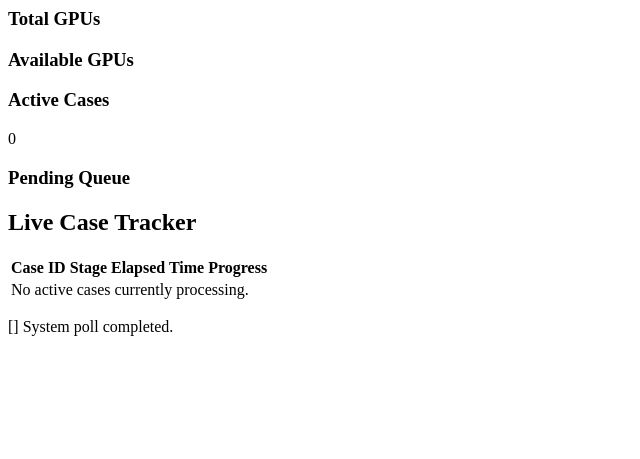
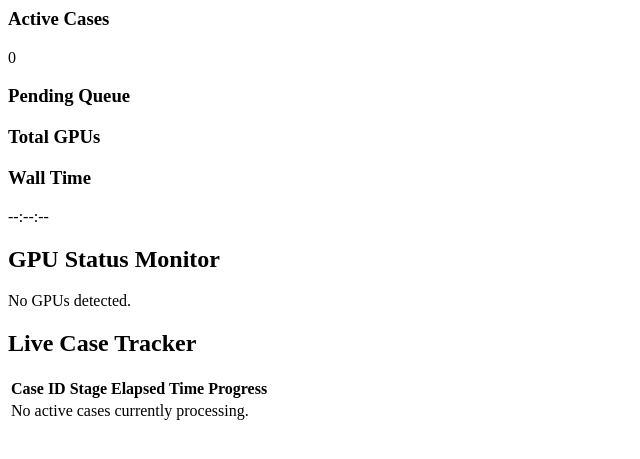
Before and after one commit to jokh38/mqi_communicator, a FastAPI app: template src/web/templates/workflow.html in a window 1280 px wide. Shown: the top 459 px of the page, without its empty margins (0-640 px from the left). Run offline with FastAPI, Linux system fonts and the light colour scheme; the template is opened without the code that fills it, so the values that code supplies are empty.

Commit message:
feat: add detailed GPU monitoring and UI logs
- Update `GpuResource` and DB to track `core_clock` metrics.
- Parse `core_clock` from `nvidia-smi` in `GpuMonitor`.
- Add a GPU Status Monitor grid layout and a digital Wall Time to the workflow tracker UI.
- Implement a new modal to view detailed workflow step logs (`modal_logs.html`).
- Group deliveries by day (`delivery_date`) in the Case Details view to see daily progress at a glance.

```diff
--- a/config/config.yaml
+++ b/config/config.yaml
@@ -67,7 +67,7 @@
   tz_hours: 9
 
 gpu:
-  gpu_monitor_command: "nvidia-smi --query-gpu=index,uuid,name,memory.total,memory.used,memory.free,temperature.gpu,utilization.gpu --format=csv,noheader,nounits"
+  gpu_monitor_command: "nvidia-smi --query-gpu=index,uuid,name,memory.total,memory.used,memory.free,temperature.gpu,utilization.gpu,clocks.gr --format=csv,noheader,nounits"
   monitor_interval: 10
   assignment_grace_period_seconds: 60
 
--- a/src/domain/models.py
+++ b/src/domain/models.py
@@ -80,6 +80,7 @@
     memory_free: int
     temperature: int
     utilization: int
+    core_clock: int
     status: GpuStatus
     assigned_case: Optional[str] = None
     last_updated: Optional[datetime] = None
--- a/src/ui/provider.py
+++ b/src/ui/provider.py
@@ -173,6 +173,7 @@
                 "memory_used": gpu.memory_used,
                 "memory_total": gpu.memory_total,
                 "utilization": gpu.utilization,
+                "core_clock": getattr(gpu, "core_clock", 0),
                 "temperature": gpu.temperature
             })
         return processed_gpus
--- a/src/web/app.py
+++ b/src/web/app.py
@@ -133,6 +133,28 @@
             },
         )
 
+    @app.get("/ui/logs/{case_id}", response_class=HTMLResponse)
+    async def log_modal(request: Request, case_id: str) -> HTMLResponse:
+        provider = _get_provider(request)
+        raw_case = provider.case_repo.get_case(case_id)
+        workflow_steps = provider.case_repo.get_workflow_steps(case_id)
+
+        case_display = None
+        if raw_case is not None:
+            # Reusing the existing data processor for cases
+            case_display = provider._process_cases_with_beams_data(
+                [{"case_data": raw_case, "beams": []}]
+            )[0]["case_display"]
+
+        return templates.TemplateResponse(
+            "modal_logs.html",
+            {
+                "request": request,
+                "case_display": case_display,
+                "workflow_steps": workflow_steps,
+            },
+        )
+
     @app.get("/ui/cases/{case_id}/details", response_class=HTMLResponse)
     async def case_details(request: Request, case_id: str) -> HTMLResponse:
         provider = _get_provider(request)
--- a/src/web/templates/base.html
+++ b/src/web/templates/base.html
@@ -51,5 +51,8 @@
         </div>
     </main>
 
+    <!-- Modal Container -->
+    <div id="modal-container"></div>
+
 </body>
 </html>
--- a/src/web/templates/workflow.html
+++ b/src/web/templates/workflow.html
@@ -1,73 +1,101 @@
-<div class="h-full flex flex-col space-y-6" hx-get="/ui/workflow" hx-trigger="every 3s" hx-swap="outerHTML">
-    <!-- Top Banner: System Metrics -->
-    <div class="grid grid-cols-4 gap-4">
-        <div class="bg-white p-4 rounded shadow border-l-4 border-blue-500">
-            <h3 class="text-sm text-gray-500 uppercase tracking-wide">Total GPUs</h3>
-            <p class="text-2xl font-bold">{{ stats.total_gpus }}</p>
+<div class="h-full flex flex-col space-y-4" hx-get="/ui/workflow" hx-trigger="every 3s [!document.getElementById('log-modal')]" hx-swap="outerHTML">
+    <!-- Top Banner: System Metrics & Wall Time -->
+    <div class="flex justify-between items-center bg-white p-4 rounded shadow border border-gray-200">
+        <div class="flex space-x-6">
+            <div>
+                <h3 class="text-xs text-gray-500 uppercase tracking-wide">Active Cases</h3>
+                <p class="text-xl font-bold text-gray-800">{{ cases|length }}</p>
+            </div>
+            <div>
+                <h3 class="text-xs text-gray-500 uppercase tracking-wide">Pending Queue</h3>
+                <p class="text-xl font-bold text-gray-800">{{ stats.get('pending', 0) }}</p>
+            </div>
+            <div>
+                <h3 class="text-xs text-gray-500 uppercase tracking-wide">Total GPUs</h3>
+                <p class="text-xl font-bold text-blue-600">{{ stats.total_gpus }}</p>
+            </div>
         </div>
-        <div class="bg-white p-4 rounded shadow border-l-4 border-green-500">
-            <h3 class="text-sm text-gray-500 uppercase tracking-wide">Available GPUs</h3>
-            <p class="text-2xl font-bold">{{ stats.available_gpus }}</p>
+        <div class="text-right">
+            <h3 class="text-xs text-gray-500 uppercase tracking-wide">Wall Time</h3>
+            <p class="text-2xl font-mono font-bold text-gray-700">
+                {{ stats.last_update.strftime('%H:%M:%S') if stats.last_update else '--:--:--' }}
+            </p>
         </div>
-        <div class="bg-white p-4 rounded shadow border-l-4 border-yellow-500">
-            <h3 class="text-sm text-gray-500 uppercase tracking-wide">Active Cases</h3>
-            <p class="text-2xl font-bold">{{ cases|length }}</p>
-        </div>
-        <div class="bg-white p-4 rounded shadow border-l-4 border-purple-500">
-            <h3 class="text-sm text-gray-500 uppercase tracking-wide">Pending Queue</h3>
-            <p class="text-2xl font-bold">{{ stats.get('pending', 0) }}</p>
+    </div>
+
+    <!-- GPU Grid -->
+    <div class="bg-white rounded shadow p-4 border border-gray-200">
+        <h2 class="text-sm font-semibold mb-3 text-gray-700 uppercase tracking-wide border-b pb-1">GPU Status Monitor</h2>
+        <div class="grid grid-cols-1 md:grid-cols-2 lg:grid-cols-4 gap-3">
+            {% for gpu in gpus %}
+                <div class="border rounded p-3 bg-gray-50 flex flex-col space-y-1 relative overflow-hidden">
+                    <!-- Status Indicator Line -->
+                    <div class="absolute top-0 left-0 w-1 h-full {% if gpu.status.value == 'assigned' %}bg-yellow-500{% elif gpu.status.value == 'idle' %}bg-green-500{% else %}bg-gray-400{% endif %}"></div>
+
+                    <div class="flex justify-between items-center ml-2">
+                        <span class="text-sm font-bold text-gray-800">GPU {{ gpu.gpu_index }}</span>
+                        <span class="text-xs font-semibold px-2 py-0.5 rounded-full {% if gpu.status.value == 'assigned' %}bg-yellow-100 text-yellow-800{% elif gpu.status.value == 'idle' %}bg-green-100 text-green-800{% else %}bg-gray-200 text-gray-800{% endif %}">
+                            {{ gpu.status.value }}
+                        </span>
+                    </div>
+                    <div class="ml-2 text-xs text-gray-600 grid grid-cols-2 gap-y-1 mt-1">
+                        <div><span class="text-gray-400">VRAM:</span> {{ gpu.memory_used }}/{{ gpu.memory_total }} MB</div>
+                        <div><span class="text-gray-400">Core:</span> {{ gpu.core_clock }} MHz</div>
+                        <div><span class="text-gray-400">Load:</span> {{ gpu.utilization }}%</div>
+                        <div><span class="text-gray-400">Temp:</span> {{ gpu.temperature }}°C</div>
+                    </div>
+                </div>
+            {% else %}
+                <div class="col-span-full text-center text-sm text-gray-500 py-2">No GPUs detected.</div>
+            {% endfor %}
         </div>
     </div>
 
     <!-- Active Pipeline Workspace -->
-    <div class="bg-white flex-grow rounded shadow p-6 flex flex-col overflow-hidden">
-        <h2 class="text-lg font-semibold mb-4 border-b pb-2">Live Case Tracker</h2>
+    <div class="bg-white flex-grow rounded shadow p-4 flex flex-col overflow-hidden border border-gray-200">
+        <h2 class="text-sm font-semibold mb-3 text-gray-700 uppercase tracking-wide border-b pb-1">Live Case Tracker</h2>
 
         <div class="flex-grow overflow-auto">
             <table class="min-w-full divide-y divide-gray-200">
-                <thead class="bg-gray-50 sticky top-0">
+                <thead class="bg-gray-50 sticky top-0 z-10">
                     <tr>
-                        <th class="px-6 py-3 text-left text-xs font-medium text-gray-500 uppercase tracking-wider">Case ID</th>
-                        <th class="px-6 py-3 text-left text-xs font-medium text-gray-500 uppercase tracking-wider">Stage</th>
-                        <th class="px-6 py-3 text-left text-xs font-medium text-gray-500 uppercase tracking-wider">Elapsed Time</th>
-                        <th class="px-6 py-3 text-left text-xs font-medium text-gray-500 uppercase tracking-wider">Progress</th>
+                        <th class="px-6 py-2 text-left text-xs font-medium text-gray-500 uppercase tracking-wider">Case ID</th>
+                        <th class="px-6 py-2 text-left text-xs font-medium text-gray-500 uppercase tracking-wider">Stage</th>
+                        <th class="px-6 py-2 text-left text-xs font-medium text-gray-500 uppercase tracking-wider">Elapsed Time</th>
+                        <th class="px-6 py-2 text-left text-xs font-medium text-gray-500 uppercase tracking-wider">Progress</th>
                     </tr>
                 </thead>
                 <tbody class="bg-white divide-y divide-gray-200">
                     {% for case in cases %}
                         {% set display = case.case_display %}
-                        <tr>
-                            <td class="px-6 py-4 whitespace-nowrap text-sm font-medium text-gray-900">{{ display.case_id }}</td>
-                            <td class="px-6 py-4 whitespace-nowrap text-sm text-gray-500">
-                                <span class="px-2 inline-flex text-xs leading-5 font-semibold rounded-full bg-blue-100 text-blue-800">
+                        <tr class="hover:bg-gray-50 transition-colors">
+                            <td class="px-6 py-3 whitespace-nowrap text-sm font-medium text-gray-900">{{ display.case_id }}</td>
+                            <td class="px-6 py-3 whitespace-nowrap text-sm text-gray-500">
+                                <button
+                                    hx-get="/ui/logs/{{ display.case_id }}"
+                                    hx-target="#modal-container"
+                                    class="px-2 py-1 inline-flex text-xs leading-5 font-semibold rounded-full bg-blue-100 text-blue-800 hover:bg-blue-200 focus:outline-none focus:ring-2 focus:ring-offset-2 focus:ring-blue-500 cursor-pointer shadow-sm transition-transform active:scale-95"
+                                    title="Click to view detailed logs">
                                     {{ display.status.value }}
-                                </span>
+                                </button>
                             </td>
-                            <td class="px-6 py-4 whitespace-nowrap text-sm text-gray-500">{{ display.elapsed_time | round(1) }}s</td>
-                            <td class="px-6 py-4 whitespace-nowrap text-sm text-gray-500 w-1/3">
+                            <td class="px-6 py-3 whitespace-nowrap text-sm text-gray-500 font-mono">{{ display.elapsed_time | round(1) }}s</td>
+                            <td class="px-6 py-3 whitespace-nowrap text-sm text-gray-500 w-1/3">
                                 <div class="flex items-center">
-                                    <div class="w-full bg-gray-200 rounded-full h-2.5 mr-2">
-                                        <div class="bg-blue-600 h-2.5 rounded-full" style="width: {{ display.progress }}%"></div>
+                                    <div class="w-full bg-gray-200 rounded-full h-2 mr-2 overflow-hidden border border-gray-300">
+                                        <div class="bg-blue-600 h-2 rounded-full transition-all duration-500 ease-in-out" style="width: {{ display.progress }}%"></div>
                                     </div>
-                                    <span>{{ display.progress | round(1) }}%</span>
+                                    <span class="font-mono text-xs w-10 text-right">{{ display.progress | round(1) }}%</span>
                                 </div>
                             </td>
                         </tr>
                     {% else %}
                         <tr>
-                            <td colspan="4" class="px-6 py-4 text-center text-sm text-gray-500">No active cases currently processing.</td>
+                            <td colspan="4" class="px-6 py-8 text-center text-sm text-gray-500">No active cases currently processing.</td>
                         </tr>
                     {% endfor %}
                 </tbody>
             </table>
         </div>
     </div>
-
-    <!-- Live Logs/Events placeholder -->
-    <div class="bg-gray-900 text-green-400 p-4 rounded shadow font-mono text-sm h-32 overflow-y-auto border border-gray-700">
-        <p>[{{ stats.last_update.strftime('%H:%M:%S') if stats.last_update else '' }}] System poll completed.</p>
-        {% for case in cases %}
-            <p>[{{ stats.last_update.strftime('%H:%M:%S') if stats.last_update else '' }}] Case {{ case.case_display.case_id }} is at {{ case.case_display.progress }}%</p>
-        {% endfor %}
-    </div>
 </div>
```
Also changed, not shown: src/database/connection.py (+7 -2 lines), src/infrastructure/gpu_monitor.py (+23 -2 lines), src/repositories/gpu_repo.py (+8 -4 lines), src/web/templates/case_detail.html (+18 -3 lines), src/web/templates/modal_logs.html (added, +102 -0 lines), tests/test_gpu_monitor.py (+7 -7 lines).
